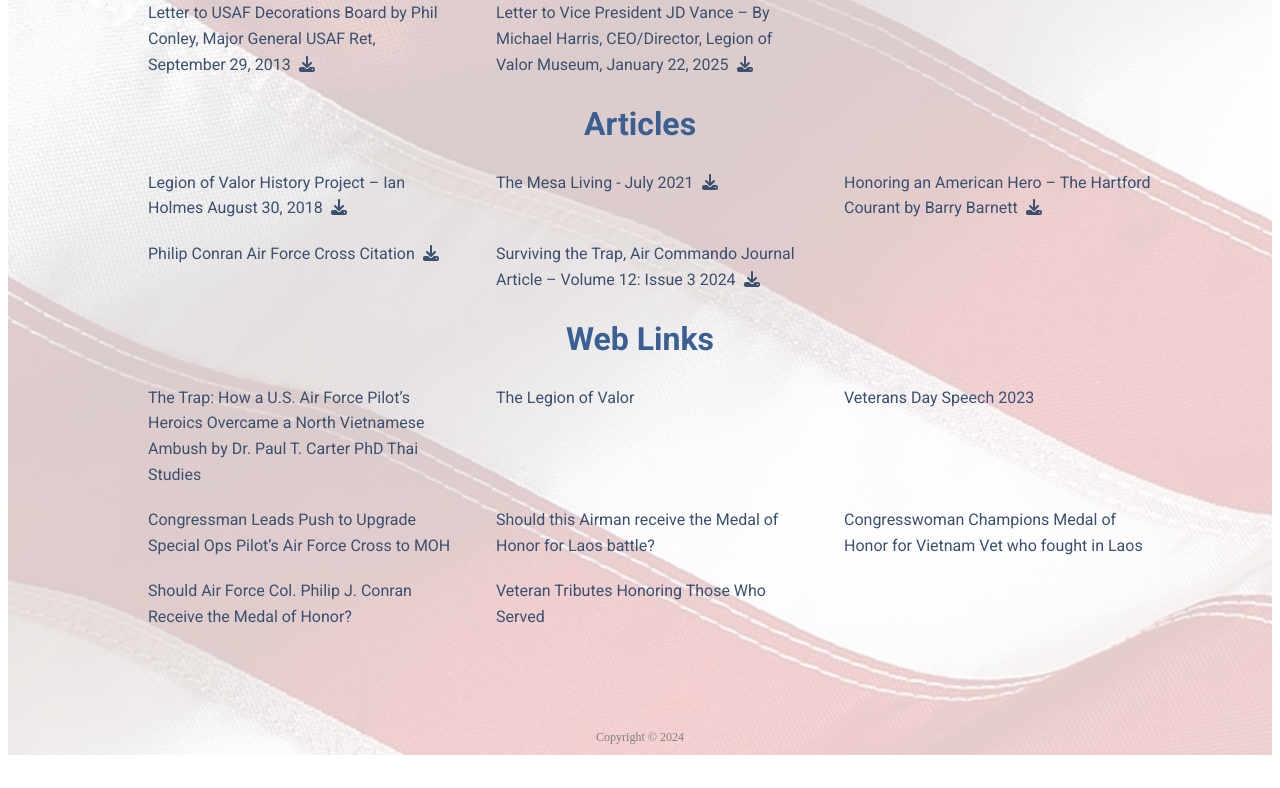
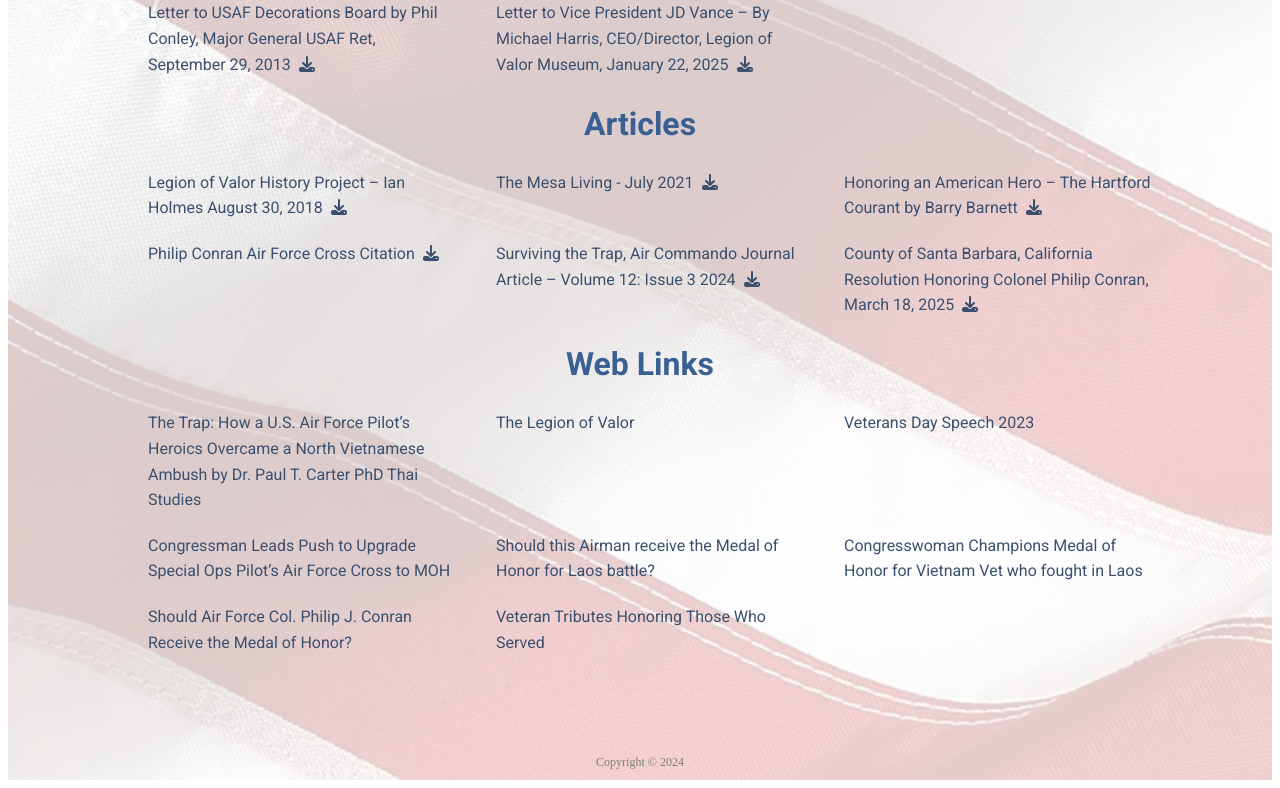
Before and after one commit to rgholway/MedalOfHonor, a Next.js app: page /documents in a window 1280 px wide. Shown: the part 965-1753 px from the top of the page. Before the commit the page ends 1728 px from the top, so only its background shows below. Built offline with nearby package versions, Linux system fonts and the light colour scheme.

Commit message:
Add one more aticle

```diff
--- a/pages/documents.js
+++ b/pages/documents.js
@@ -156,6 +156,11 @@ function Documents() {
             linkDescription="Letter to Congress"
             text="Surviving the Trap, Air Commando Journal Article – Volume 12: Issue 3 2024"
           />
+          <LinkOut
+            link="/assets/docs/sb_resolution_2025.pdf"
+            linkDescription="Letter to Congress"
+            text="County of Santa Barbara, California Resolution Honoring Colonel Philip Conran, March 18, 2025"
+          />
         </div>
         <h1>
           Web Links
```
Also changed, not shown: 1 other file (tests, documents, lock files or other folders).
